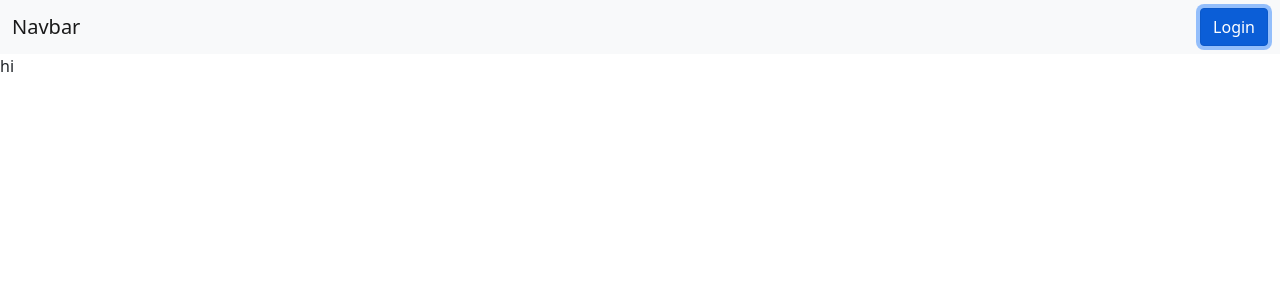
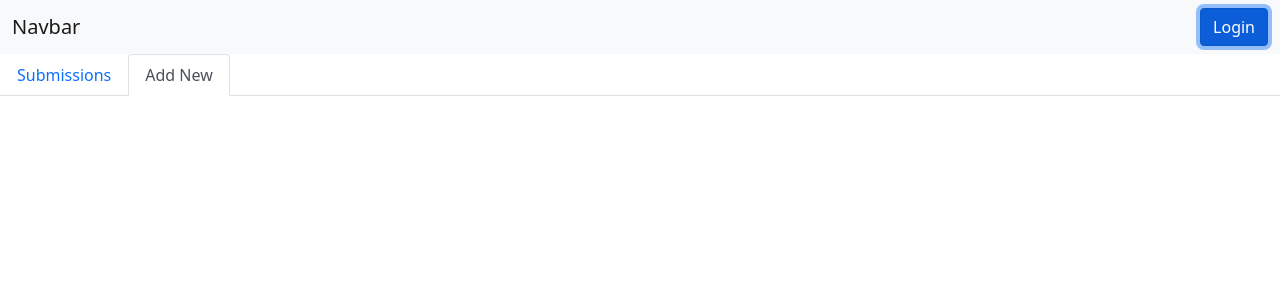
Before and after one commit to sh3ngsh3ng/Project-02-V2, a React (Create React App) app: page / in a window 1280 px wide. Both pictures are taken after a click on the button "Login". Shown: the top 300 px of the page. Built offline with nearby package versions, Linux system fonts and the light colour scheme.

Commit message:
added new QuestionManagement component, added tabs to qmc, spa for qmc

```diff
--- a/src/App.js
+++ b/src/App.js
@@ -3,6 +3,7 @@ import "bootstrap/dist/css/bootstrap.min.css"
 import NavBar from "./components/NavBar"
 import QuestionPage from "./components/QuestionPage"
 import LandingPage from "./components/LandingPage"
+import QuestionManagement from "./components/QuestionManagement"
 import axios from "axios"
 import "./App.css"
 
@@ -117,7 +118,9 @@ export default class App extends React.Component {
                       />
       )
     } else if (this.state.active === "questionmanage") {
-      return ("hi")
+      return (
+        <QuestionManagement />
+      )
     }
   }
 
--- /dev/null
+++ b/src/components/QuestionManagement.js
@@ -0,0 +1,27 @@
+import React from "react"
+
+
+export default class QuestionManagement extends React.Component {
+
+
+
+
+
+    render() {
+        return (
+            <React.Fragment>
+                <ul class="nav nav-tabs">
+                    <li class="nav-item">
+                        <button class="nav-link">Submissions</button>
+                    </li>
+                    <li class="nav-item">
+                        <button class="nav-link active" >Add New</button>
+                    </li>
+                </ul>
+            </React.Fragment>
+        )
+    }
+
+
+
+}
```
